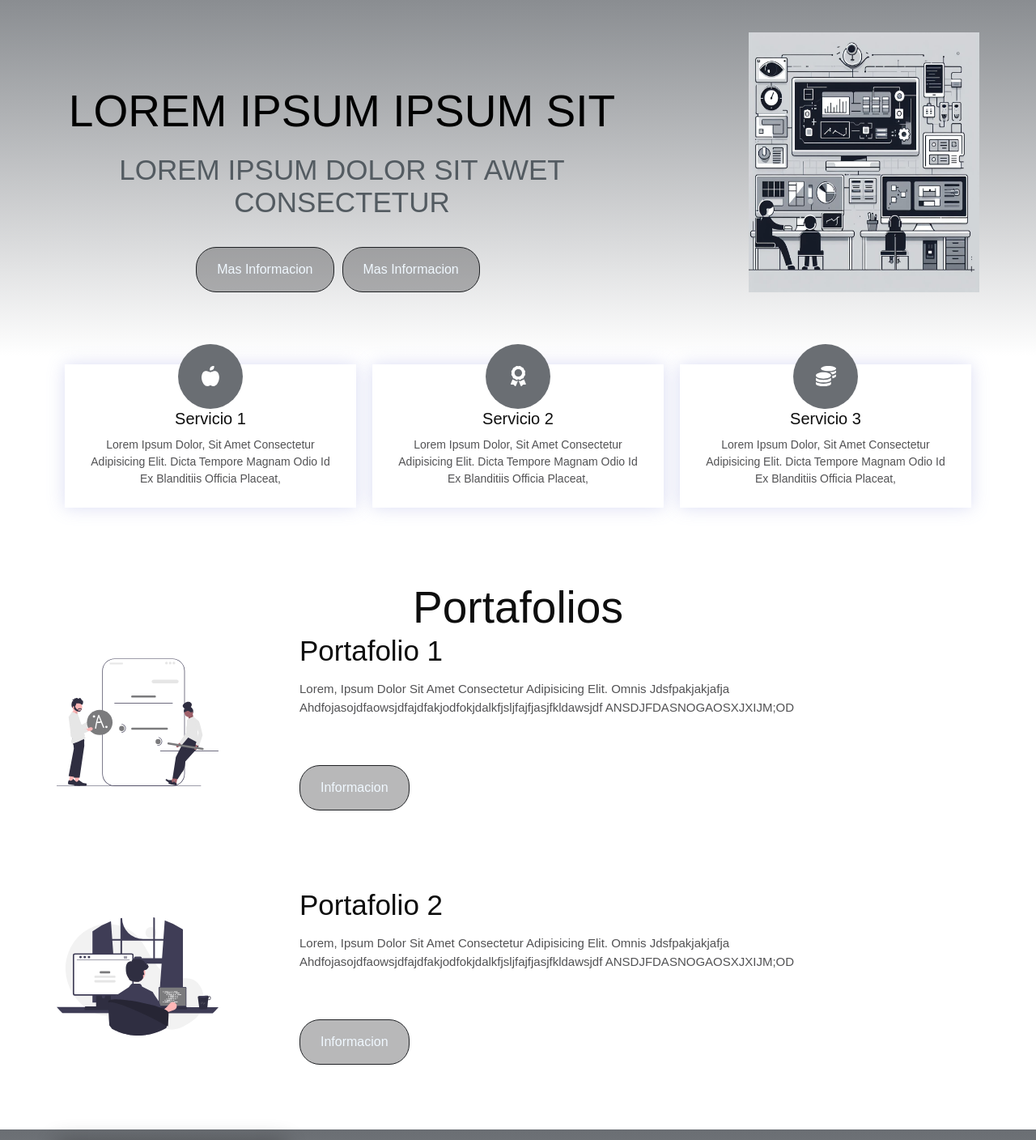
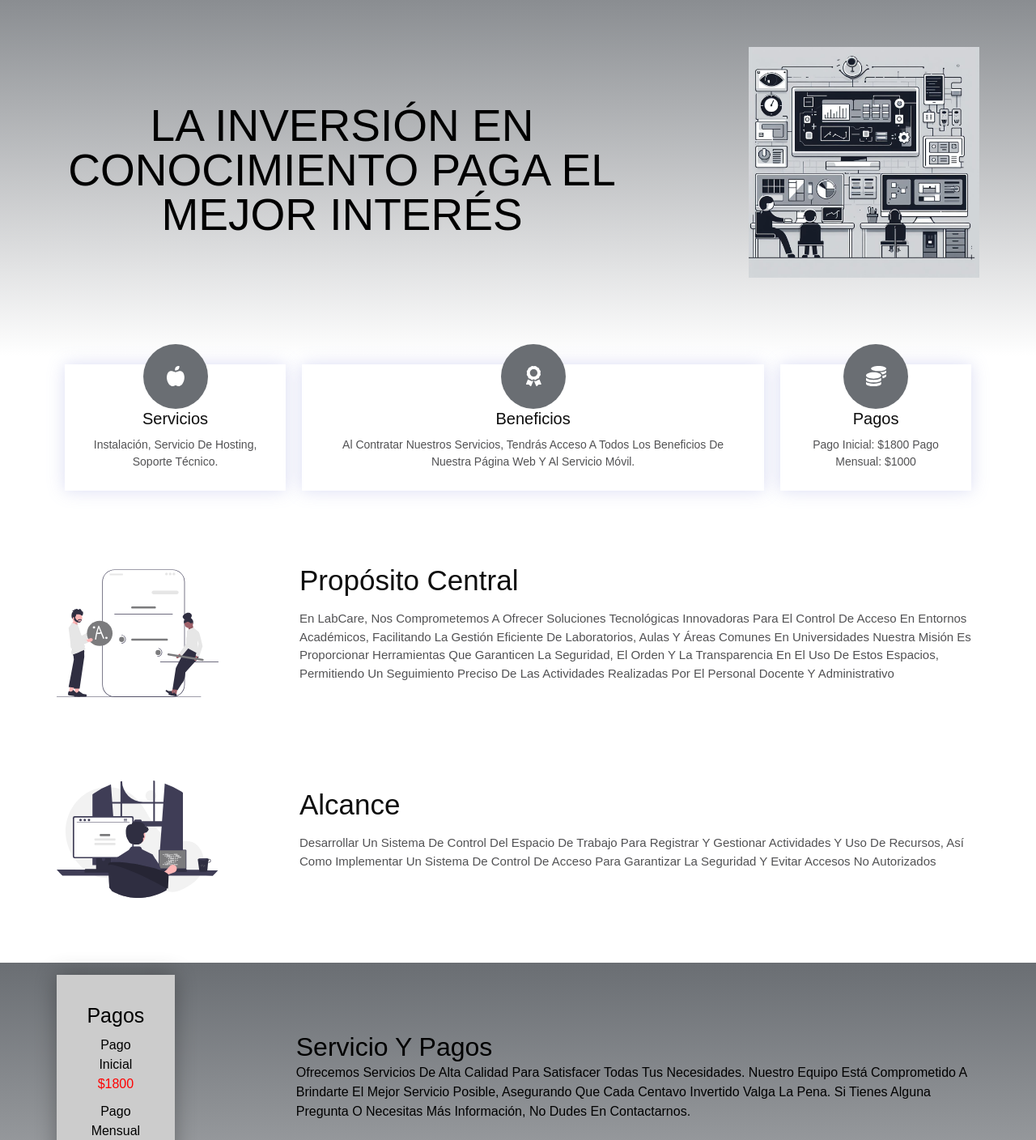
Before and after one commit to DI-GS/LabCare, a Vue app in the folder frontend/: page / in a window 1280 px wide. Shown: the part 120-1528 px from the top of the page at 81% size. Built offline with nearby package versions, Linux system fonts and the light colour scheme; what vue-stripe-elements-plus would draw is missing.

Commit message:
pagina_inicio

```diff
--- a/frontend/src/views/inicio-de-sesion/pagina_principal.vue
+++ b/frontend/src/views/inicio-de-sesion/pagina_principal.vue
@@ -24,12 +24,7 @@
 
            <div class="header-content container">
                <div class="content">
-                   <h1>Lorem ipsum ipsum sit</h1>
-                   <p>
-                       Lorem ipsum dolor sit awet consectetur
-                   </p>
-                   <a href="#" class="btn-1">Mas informacion</a>
-                   <a href="#" class="btn-1">Mas informacion</a>
+                   <h1>La inversión en conocimiento paga el mejor interés</h1>
                </div>
                <img src="@/assets/images/fondodos.png" alt="" class="small-image">
            </div>
@@ -38,46 +33,50 @@
        <main class="services container">
            <div class="service">
                <img src="@/assets/images/icon1.svg" alt="">
-               <h3>Servicio 1</h3>
+               <h3>Servicios </h3>
                <p>
-                   Lorem ipsum dolor, sit amet consectetur adipisicing elit. Dicta tempore magnam odio id ex blanditiis
-                   officia placeat,
+                  Instalación,
+                  Servicio de Hosting,
+                  Soporte técnico.
                </p>
            </div>
 
            <div class="service">
                <img src="@/assets/images/icon2.svg" alt="">
-               <h3>Servicio 2</h3>
+               <h3>Beneficios</h3>
                <p>
-                   Lorem ipsum dolor, sit amet consectetur adipisicing elit. Dicta tempore magnam odio id ex blanditiis
-                   officia placeat,
+                 Al contratar nuestros servicios, tendrás acceso a todos los beneficios de nuestra página web y al servicio móvil.
                </p>
            </div>
 
            <div class="service">
                <img src="@/assets/images/icon3.svg" alt="">
-               <h3>Servicio 3</h3>
+               <h3> Pagos</h3>
                <p>
-                   Lorem ipsum dolor, sit amet consectetur adipisicing elit. Dicta tempore magnam odio id ex blanditiis
-                   officia placeat,
+                  Pago inicial: $1800
+
+                  Pago mensual: $1000
+
                </p>
            </div>
        </main>
 
        <section class="portafolios container">
 
-           <h2>Portafolios</h2>
+
            <div class="portafolio">
                <img src="@/assets/images/ilustrasion1.svg" alt="">
 
                <div class="portafolio-1">
 
-                   <h3>portafolio 1</h3>
-                   <p>Lorem, ipsum dolor sit amet consectetur adipisicing elit. Omnis jdsfpakjakjafja
-                       ahdfojasojdfaowsjdfajdfakjodfokjdalkfjsljfajfjasjfkldawsjdf
-                       ANSDJFDASNOGAOSXJXIJM;OD
+                   <h3>Propósito Central</h3>
+                   <p>En LabCare, nos comprometemos a ofrecer soluciones tecnológicas innovadoras
+                    para el control de acceso en entornos académicos, facilitando la gestión eficiente de
+                    laboratorios, aulas y áreas comunes en universidades  Nuestra misión es
+                    proporcionar herramientas que garanticen la seguridad, el orden y la transparencia
+                    en el uso de estos espacios, permitiendo un seguimiento preciso de las actividades
+                    realizadas por el personal docente y administrativo
                    </p>
-                   <a href="#" class="btn-2">Informacion</a>
                </div>
            </div>
             <br>
@@ -88,12 +87,12 @@
                <img src="@/assets/images/ilustrasion2.svg" alt="">
                <div class="portafolio-1">
 
-                   <h3>portafolio 2</h3>
-                   <p>Lorem, ipsum dolor sit amet consectetur adipisicing elit. Omnis jdsfpakjakjafja
-                       ahdfojasojdfaowsjdfajdfakjodfokjdalkfjsljfajfjasjfkldawsjdf
-                       ANSDJFDASNOGAOSXJXIJM;OD
+                   <h3>Alcance</h3>
+                   <p>Desarrollar un sistema de control del espacio de trabajo
+                   para registrar y gestionar actividades y uso de recursos,
+                    así como implementar un sistema de control de acceso
+                    para garantizar la seguridad y evitar accesos no autorizados
                    </p>
-                   <a href="#" class="btn-2">Informacion</a>
                </div>
 
 
@@ -108,17 +107,22 @@
                    <div class="info-content">
 
                        <div class="info-price">
-                           <h2>costo</h2>
-                           <p class="price">$5000</p>
-                           <p>kwfadsjklgnsaklnmdflkasdnmf</p>
+                           <h2>Pagos</h2>
+                           <p>Pago Inicial</p>
+                           <p class="price">$1800</p>
+
+                           <p>Pago Mensual</p>
+                           <p class="price">$1000</p>
                        </div>
-                       <div class="info-txt">
-                           <h2>Princing list</h2>
-                           <p>Lorem ipsum dolor sit amet consectetur adipisicing elit. Labore ipsam non iure porro
-
-                           </p>
-                           <a href="#" class="btn-1">informacion</a>
-                       </div>
+                       <div class="info-txt" style="width: 100%; margin: 70px auto 0 auto; text-align: left;">
+    <h2>Servicio Y Pagos</h2>
+    <p>Ofrecemos servicios de alta calidad para satisfacer todas tus necesidades.
+       Nuestro equipo está comprometido a brindarte el mejor servicio posible,
+       asegurando que cada centavo invertido valga la pena.
+       Si tienes alguna pregunta o necesitas más información,
+       no dudes en contactarnos.
+    </p>
+    </div>
                    </div>
                    <hr>
                    <div>
```
